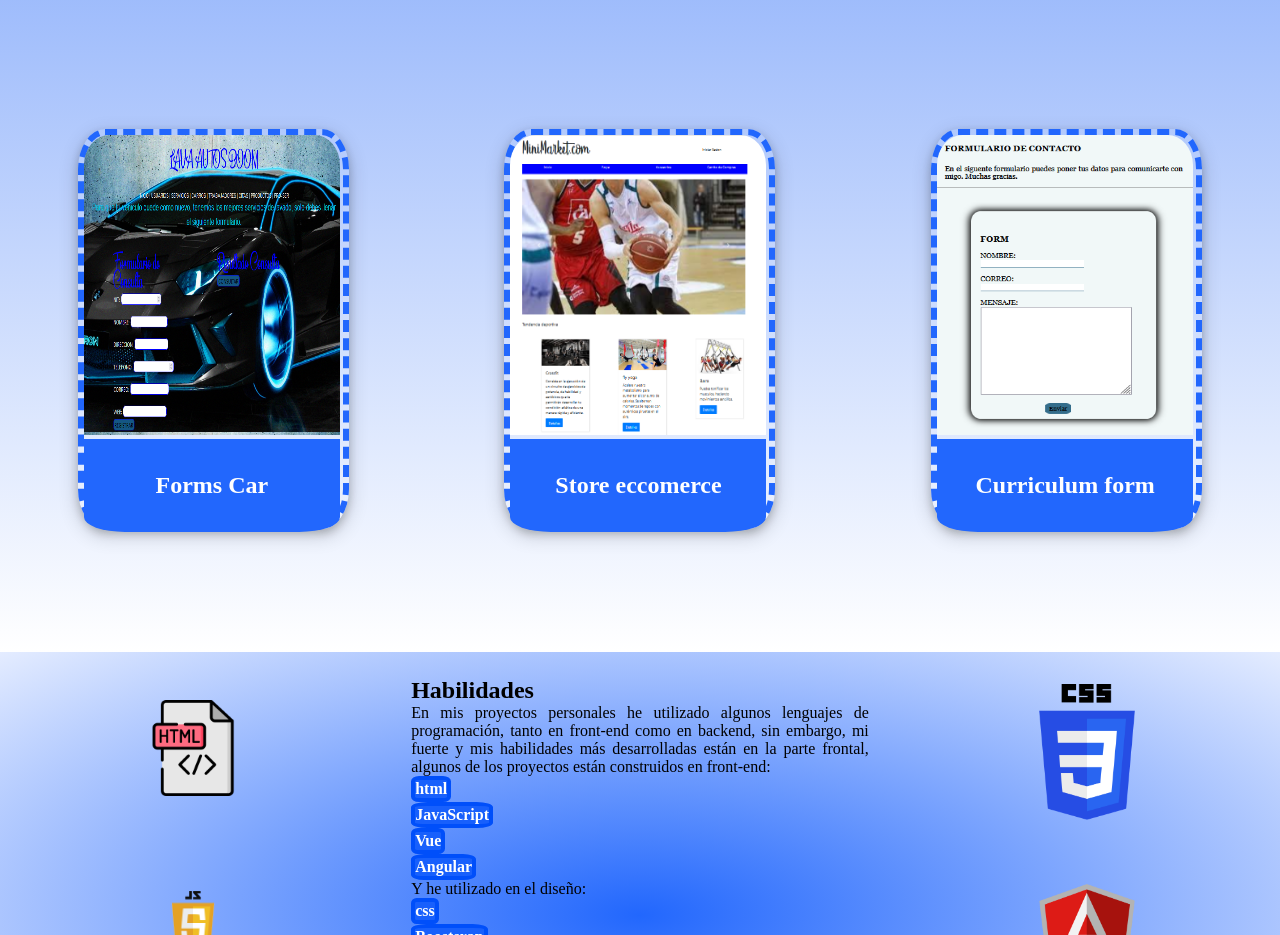
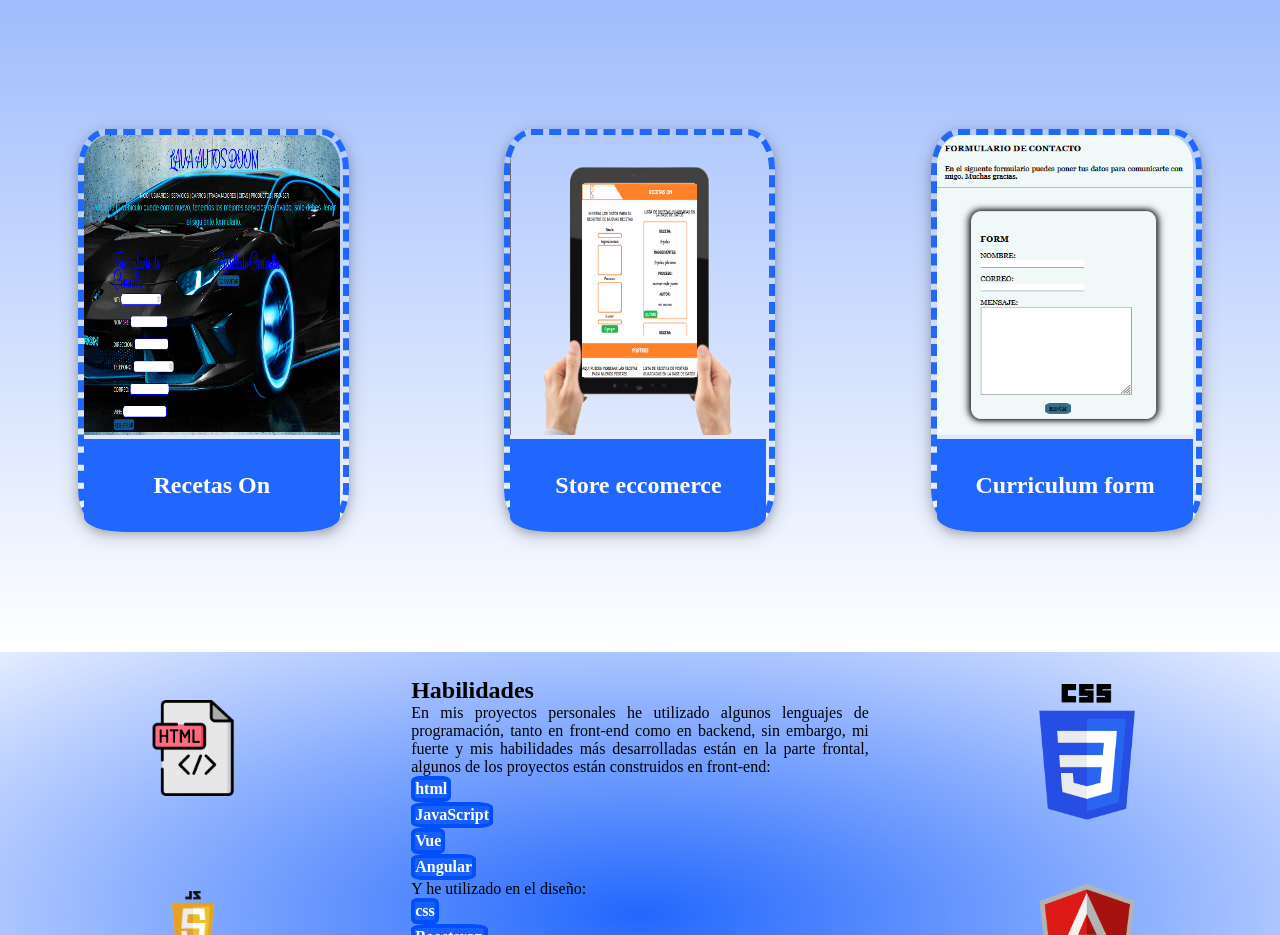
Before and after one commit to DayanaB01/portafolio, a Vue app: page / in a window 1280 px wide. Shown: the part 1740-2675 px from the top of the page. Built offline with nearby package versions, Linux system fonts and the light colour scheme; a web font is replaced by a local one.

Commit message:
actualizacion de proyectos

```diff
--- a/src/views/HomeView.vue
+++ b/src/views/HomeView.vue
@@ -25,11 +25,11 @@
           <a href="https://dayanab01.github.io/Lava_Autos/index.html">
             <img src="@/assets/z_images/forms.png" alt="preview-forms" />
           </a>
-          <h1>Forms Car</h1>
+          <h1>Recetas On</h1>
         </div>
         <div class="card">
-          <a href="https://dayanab01.github.io/MiniMarket/index.html">
-            <img src="@/assets/z_images/mini-market.png" alt="preview-mini-market" />
+          <a href="https://dayanab01.github.io/RecetasOn/">
+            <img src="@/assets/z_images/principal.png" alt="preview-mini-market" />
           </a>
           <h1>Store eccomerce</h1>
         </div>
```
Also changed, not shown: src/assets/z_images/principal.png (added).
